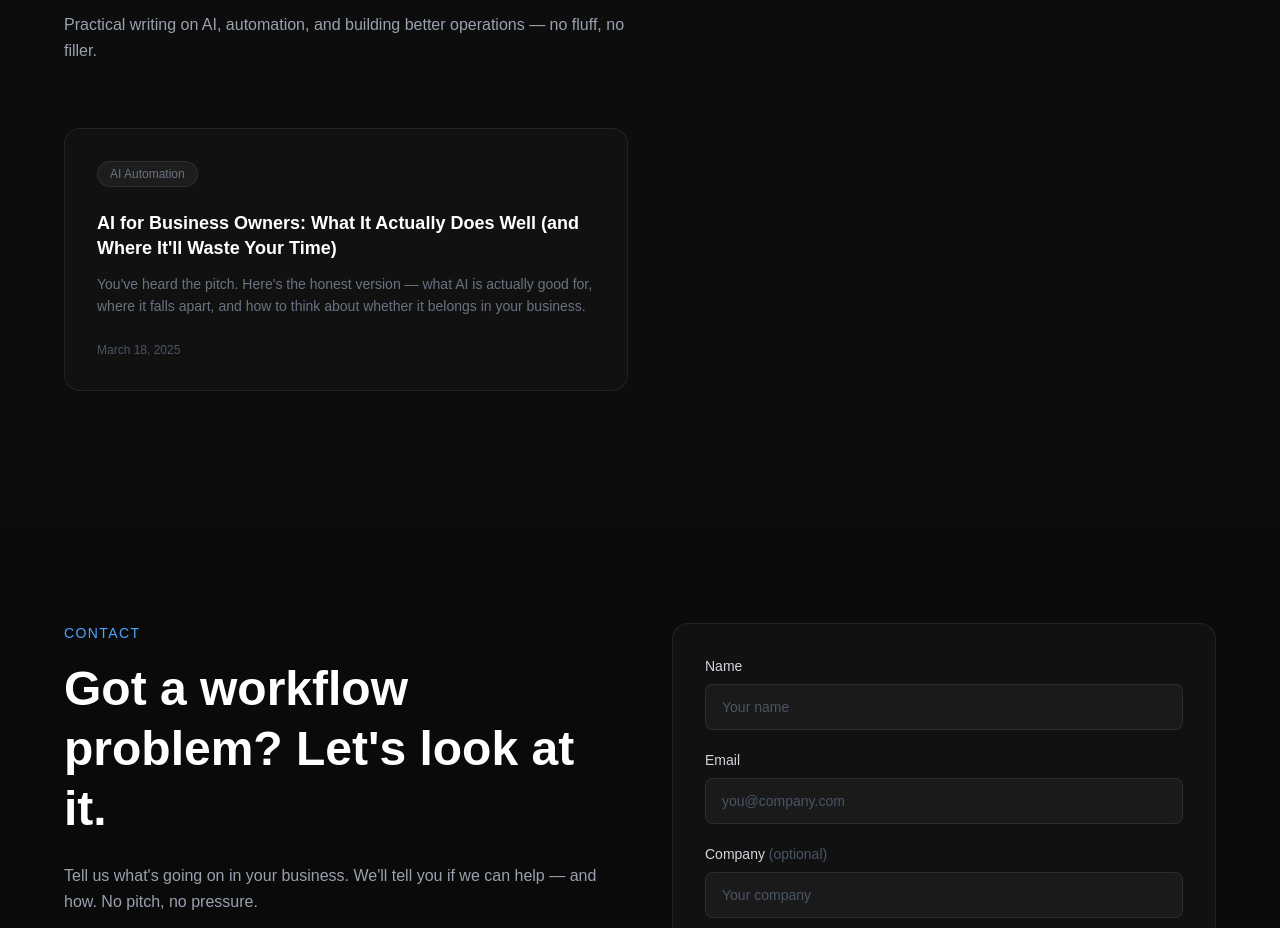
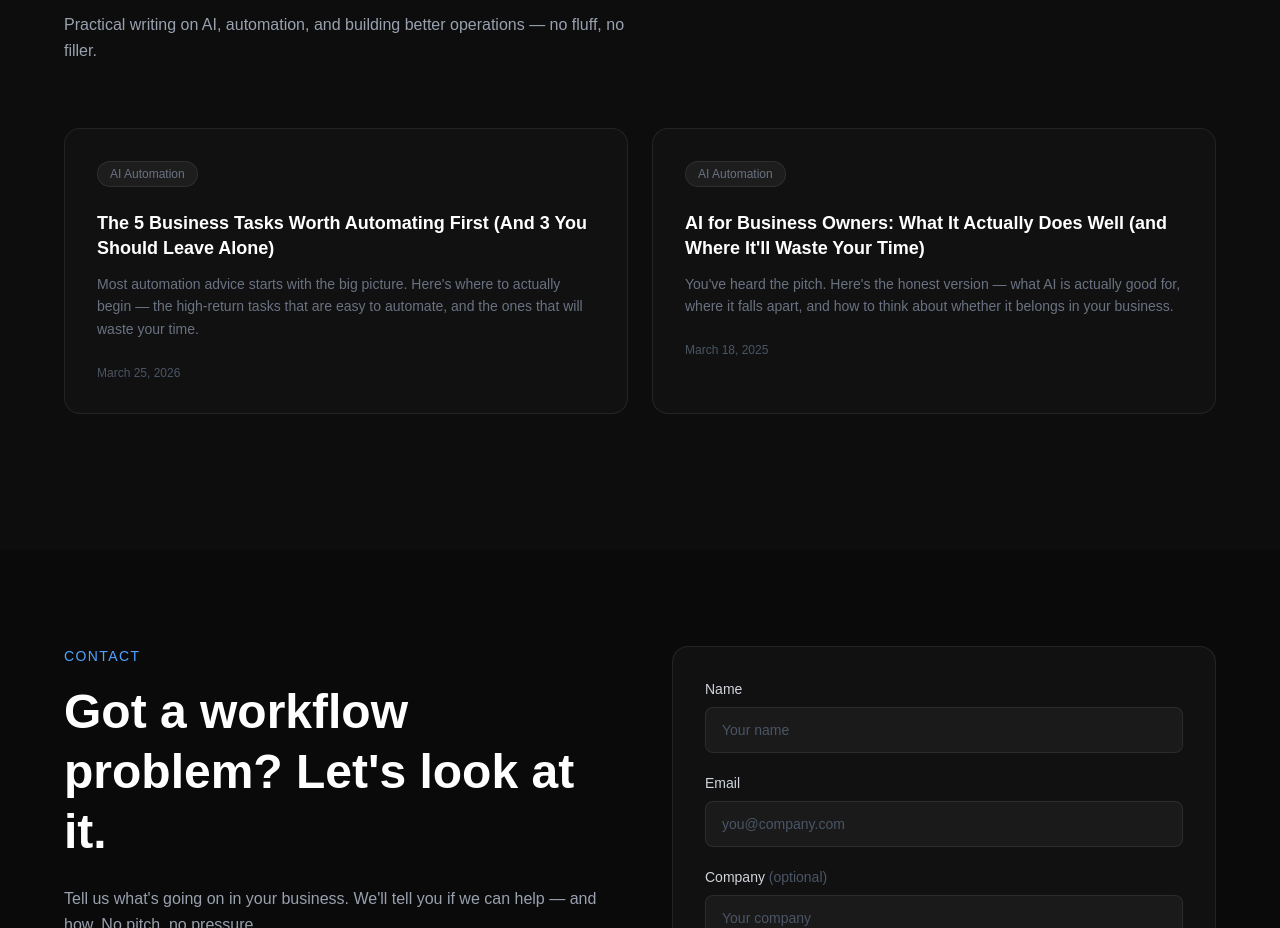
Before and after one commit to kckiim/degrandai-voice, a Next.js app: page / in a window 1280 px wide. Shown: the part 3406-4334 px from the top of the page. Built offline with nearby package versions, Linux system fonts and the light colour scheme.

Commit message:
Add blog post: The 5 Business Tasks Worth Automating First

```diff
--- a/data/posts.ts
+++ b/data/posts.ts
@@ -8,6 +8,67 @@ export interface Post {
 }
 
 export const posts: Post[] = [
+  {
+    slug: 'tasks-worth-automating-first',
+    tag: 'AI Automation',
+    title: 'The 5 Business Tasks Worth Automating First (And 3 You Should Leave Alone)',
+    teaser: 'Most automation advice starts with the big picture. Here\'s where to actually begin — the high-return tasks that are easy to automate, and the ones that will waste your time.',
+    date: 'March 25, 2026',
+    content: `Most conversations about automation start with the big picture — AI agents, autonomous workflows, the future of work. That's fun to talk about. It's also not where you should start.
+
+If you run a small business or operate a lean team, the question isn't "how do I automate everything?" It's "where am I bleeding time on stuff a machine could handle in two seconds?" That's a much more useful question.
+
+Here's my take on where to start — and where not to.
+
+## Start Here
+
+**1. Appointment and calendar management**
+
+Scheduling takes up a genuinely embarrassing amount of time. Back-and-forth emails to find a meeting slot, reminders, follow-ups, reschedules. Tools like Calendly handle most of this passably. Add a simple automation layer (Zapier, Make, n8n) and you can tie bookings into your CRM, trigger confirmation emails, and log everything without touching it. One afternoon of setup, years of time back.
+
+**2. Invoice follow-ups**
+
+Unpaid invoices are a cash flow problem disguised as a communication problem. Most accounting platforms (QuickBooks, FreshBooks, Wave) will auto-send reminders at intervals you set. If yours doesn't, a simple email automation will do it. This is low-stakes, high-return, and nobody enjoys chasing payments manually anyway.
+
+**3. Data entry between tools**
+
+If you're copying information from one system to another by hand — order details, customer info, form submissions — that's automation's easiest win. Tools like Zapier or Make were built specifically for this. You describe the trigger and the action, and it runs every time without you involved. Not glamorous, but it compounds fast.
+
+**4. Lead follow-up sequences**
+
+When someone fills out a form, downloads something, or sends an inquiry, the first response shouldn't depend on whether you happened to check your email. Automated follow-up sequences keep new leads warm while you're focused on everything else. The key is that the automation handles the timing — you still write the messages.
+
+**5. Reporting and dashboards**
+
+If you're manually pulling numbers from multiple places every week to build a status report, that's a job for automation. Connect your tools to a dashboard (Google Looker Studio is free, Notion databases work too) and let the data flow there automatically. Your weekly review becomes a read instead of a build.
+
+## Leave These Alone (For Now)
+
+**1. Client-facing strategy conversations**
+
+Automating the back-and-forth around scope, pricing, or problem-solving kills deals. This is relationship work. The speed you gain isn't worth the trust you lose when a client realizes they're talking to a sequence instead of a person.
+
+**2. Complaint resolution**
+
+Automated responses to complaints feel like a dismissal. And when something has gone wrong, a dismissal makes it worse. Keep a human in that loop — even if everything else around it is automated.
+
+**3. Anything with high stakes and low volume**
+
+If a task only happens a few times a year and the consequences of getting it wrong are significant, the overhead of building and maintaining the automation isn't worth it. Some things are just not worth the engineering time.
+
+## The Real Test
+
+Before automating anything, ask two questions:
+
+1. Is this task well-defined enough that a machine could follow it consistently?
+2. What happens when it fails — and can I live with that?
+
+If the answer to both is "yes, and I can handle the downside," automate it. If not, move on to something that passes the test.
+
+The goal isn't a fully automated business. The goal is to stop spending your time on things that don't require you — so you can spend more of it on things that do.
+
+That's exactly what we help businesses figure out at [DEGRAND.AI](https://degrand.ai). If you want to map out what's actually worth automating in your operation, [let's talk](https://degrand.ai).`,
+  },
   {
     slug: 'ai-pros-cons',
     tag: 'AI Automation',
```
